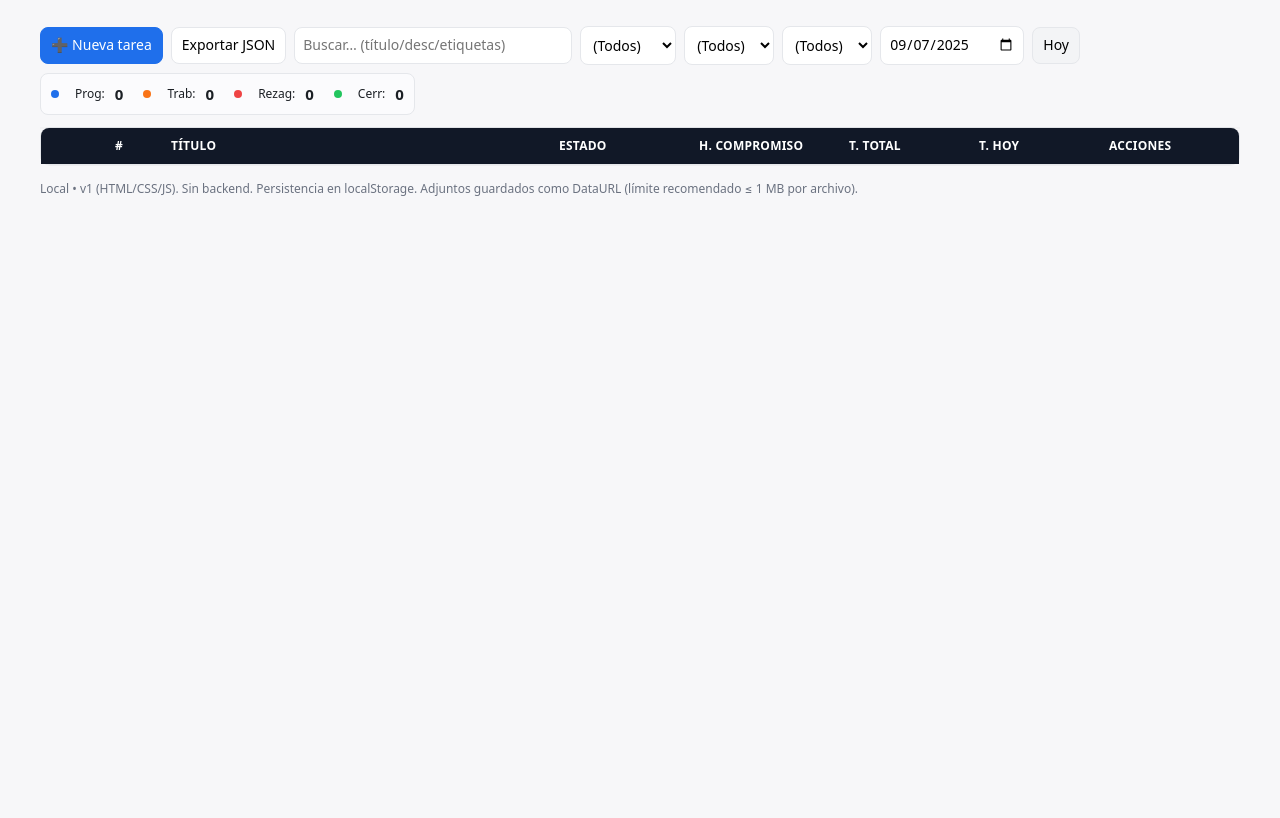
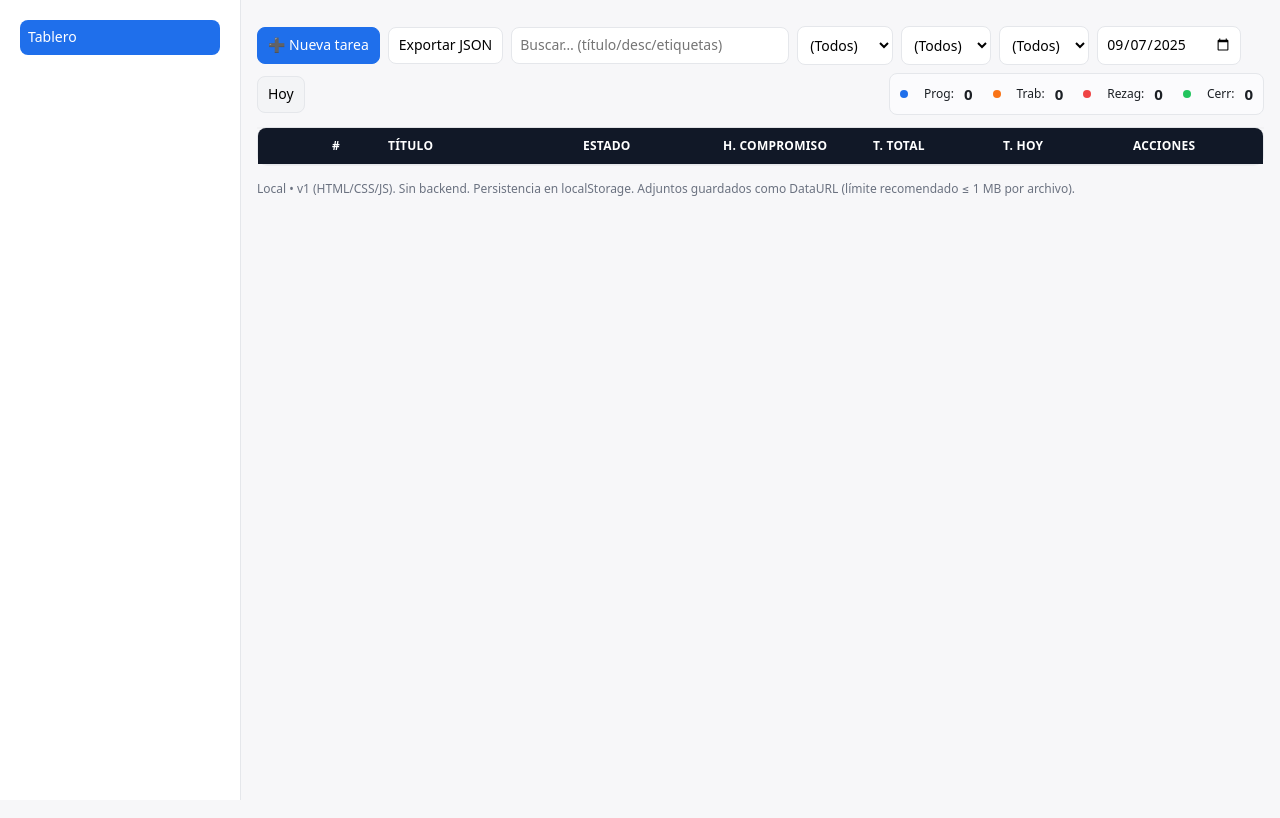
Before and after one commit to 1RV1NG-Y/workboard, a plain HTML site: page gestor_personal_tablero_v_1.html in a window 1280 px wide. Drawn offline with Linux system fonts and the light colour scheme.

Commit message:
Add sidebar layout

```diff
--- a/gestor_personal_tablero_v_1.html
+++ b/gestor_personal_tablero_v_1.html
@@ -7,6 +7,11 @@
   <link rel="stylesheet" href="style.css">
 </head>
 <body>
+  <div class="layout">
+    <nav class="sidebar">
+      <a href="#" class="active">Tablero</a>
+    </nav>
+    <div class="main">
       <div class="container">
         <div class="header">
           <div class="toolbar">
@@ -164,6 +169,8 @@
     <button onclick="actions.programarHoy()">Programar hoy</button>
     <button onclick="actions.cerrar()">✅ Cerrar (requiere adjunto)</button>
   </div>
+  </div>
+  </div>
 
   <script src="script.js"></script>
 </body>
--- a/style.css
+++ b/style.css
@@ -16,6 +16,11 @@
     body{margin:0;background:var(--bg);color:var(--ink);font:14px/1.35 system-ui, -apple-system, Segoe UI, Roboto, Ubuntu, Cantarell, "Helvetica Neue", Arial}
     button, input, select, textarea{font:inherit}
     /* Layout */
+    .layout{display:flex;min-height:100vh}
+    .sidebar{width:200px;background:var(--panel);border-right:1px solid var(--line);padding:20px}
+    .sidebar a{display:block;padding:8px;border-radius:8px;color:var(--ink);text-decoration:none;margin-bottom:4px}
+    .sidebar a.active{background:var(--primary);color:#fff}
+    .main{flex:1;overflow:auto}
     .container{max-width:1200px;margin:18px auto;padding:0 16px}
     .card{background:var(--panel);border:1px solid var(--line);border-radius:10px;box-shadow:0 1px 0 rgba(0,0,0,.04)}
     .header{position:sticky;top:0;z-index:10;background:var(--bg);box-shadow:0 2px 0 rgba(0,0,0,.02);padding:8px 0 12px}
```
Lines whose indentation alone changed are shown as unchanged.
